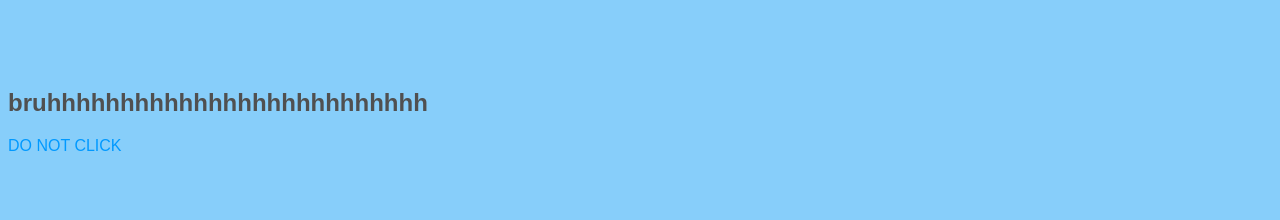
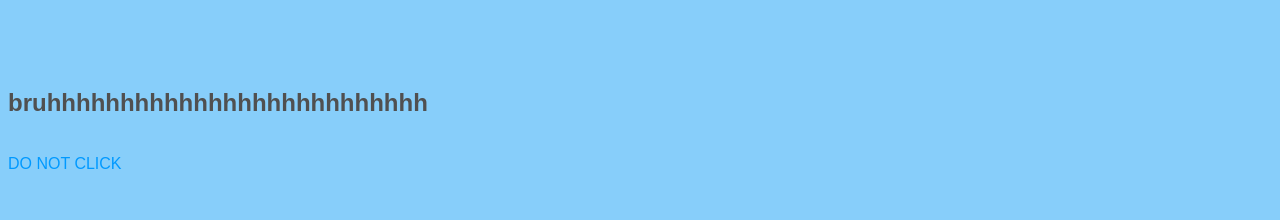
Before and after one commit to ConnorBrug/ConnorBrug.github.io, a plain HTML site: page index.html in a window 1280 px wide. Shown: the part 238-458 px from the top of the page. Drawn offline with Linux system fonts and the light colour scheme.

Commit message:
Update index.html

```diff
--- a/index.html
+++ b/index.html
@@ -6,7 +6,7 @@
   <link rel="stylesheet" href="main.css">
 <h1 style="font-size:120px;color:lightGreen">Helloooooooooooo!</h1>
 <h2 style="font-size:50"><br>bruhhhhhhhhhhhhhhhhhhhhhhhhhh</h2>
-<a style="font-size:100;text-allign:center" href="fun.html">DO NOT CLICK</a>
+<a href="fun.html" style="font-size:100;text-allign:center"><br>DO NOT CLICK</a>
 <h3 style="color:Violet;font-size:50px;text-allign:center"><br><br>What's Poppin'.</h3>
 <p style="font-size:150px">
 &#128512; &#128512; &#128512; &#128512; &#128512; &#128512; &#128512; &#128512;
```
